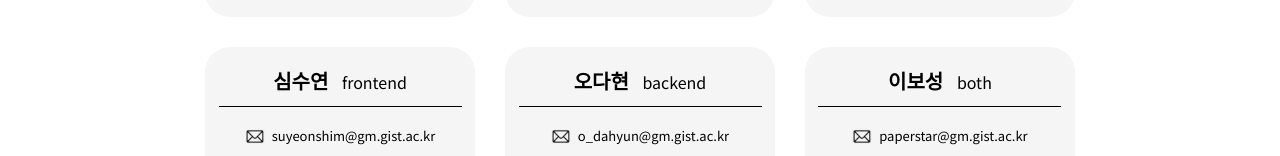
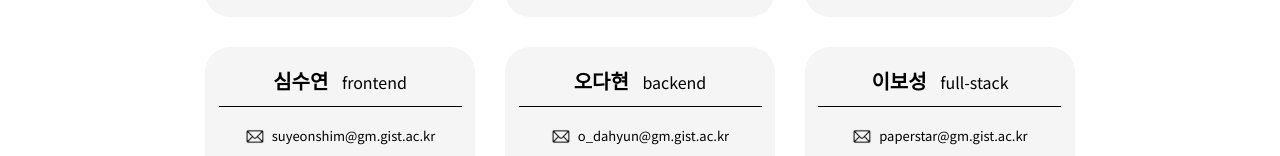
Before and after one commit to gsainfoteam/infoteam-introduce-page, a React (Create React App) app: page /member in a window 1280 px wide. Shown: the part 752-908 px from the top of the page. Built offline with nearby package versions, Linux system fonts and the light colour scheme.

Commit message:
Update memberInfos.js

```diff
--- a/src/data/memberInfos.js
+++ b/src/data/memberInfos.js
@@ -106,7 +106,7 @@ const memberInfoList = [
   },
   {
     name: "이보성",
-    role: "both", // frontend, backend, both
+    role: "full-stack", // frontend, backend, both
     email: "paperstar@gm.gist.ac.kr",
     githubLink: "https://github.com/2paperstar",
     state: "on", // 활동중(on), 쉬는중(off), 졸업(exit)
```
